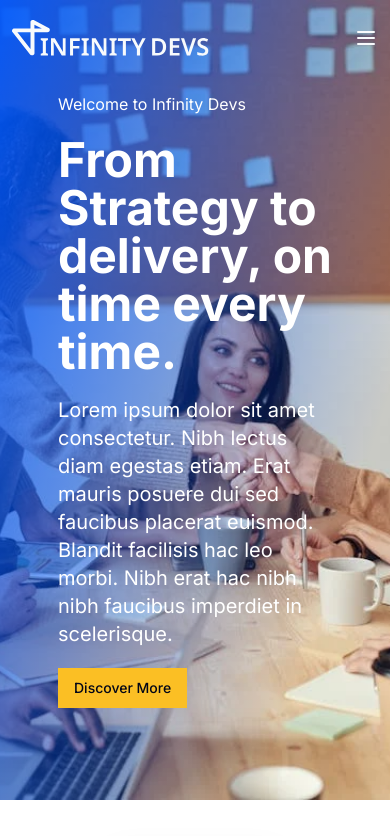
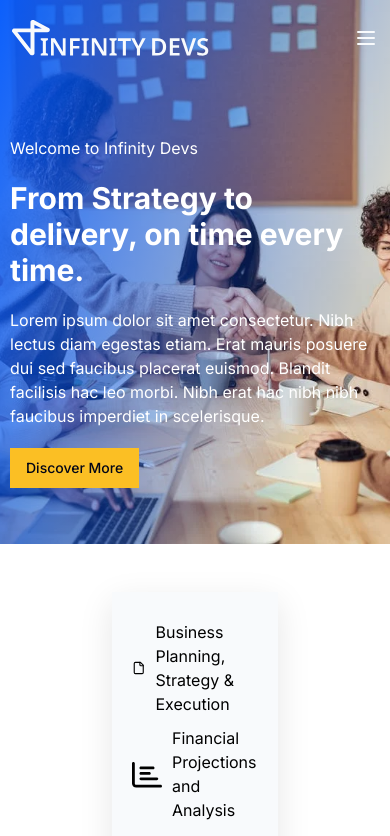
Before and after one commit to InfinityDevsHQ/software-house-next, a Next.js app: page / in a window 390 px wide. Shown: the top 836 px of the page. Built offline with nearby package versions, Linux system fonts and the light colour scheme.

Commit message:
fix: fixed hero section responsiveness

```diff
--- a/components/homepage/hero-section.tsx
+++ b/components/homepage/hero-section.tsx
@@ -4,15 +4,15 @@ import Overview from "./overview";
 export default function HeroSection() {
   return (
     <>
-      <section className="hero-bg h-[800px] flex items-center px-2.5 py-12 relative">
-        <div className="px-12">
-          <div className="max-w-[561px] flex flex-col gap-5">
+      <section className="hero-bg flex items-center px-2.5 py-12 relative">
+        <div className="md:pl-12 lg:pl-24 py-2 md:py-20 lg:py-24 mt-20 md:mt-0">
+          <div className="max-w-lg flex flex-col gap-5">
             <p className="text-white">Welcome to Infinity Devs</p>
-            <h1 className="font-bold text-5xl text-white">
+            <h1 className="font-bold text-3xl md:text-4xl lg:text-5xl text-white">
               From Strategy to delivery, on time every time.
             </h1>
 
-            <p className="text-xl text-white">
+            <p className="text-base md:text-xl text-white">
               Lorem ipsum dolor sit amet consectetur. Nibh lectus diam egestas
               etiam. Erat mauris posuere dui sed faucibus placerat euismod.
               Blandit facilisis hac leo morbi. Nibh erat hac nibh nibh faucibus
```
